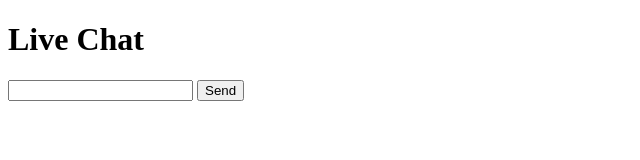
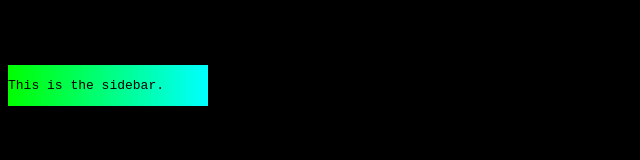
Before and after one commit to PurePro4562/Bard, a plain HTML site: page index.html in a window 1280 px wide. Shown: the whole page, without its empty margins (0-640 px from the left). Drawn offline with Linux system fonts and the light colour scheme.

Commit message:
Update index.html

```diff
--- a/index.html
+++ b/index.html
@@ -3,23 +3,31 @@
 <head>
   <meta charset="UTF-8">
   <meta name="viewport" content="width=device-width, initial-scale=1.0">
-  <title>Live Chat</title>
+  <title>My Website</title>
+  <style>
+    body {
+      font-family: monospace;
+      background-color: black;
+    }
+
+    sidebar {
+      background-image: linear-gradient(to right, lime, aqua);
+      width: 200px;
+      float: left;
+    }
+
+    main {
+      float: right;
+    }
+  </style>
 </head>
 <body>
-  <h1>Live Chat</h1>
-  <div id="messages"></div>
-  <input type="text" id="message">
-  <button id="send">Send</button>
-  <script>
-    var messages = document.getElementById("messages");
-    var messageInput = document.getElementById("message");
-    var sendButton = document.getElementById("send");
-
-    sendButton.addEventListener("click", function() {
-      var message = messageInput.value;
-      messages.innerHTML += "<p>" + message + "</p>";
-      messageInput.value = "";
-    });
-  </script>
+  <h1>My Website</h1>
+  <sidebar>
+    <p>This is the sidebar.</p>
+  </sidebar>
+  <main>
+    <p>This is the main content area.</p>
+  </main>
 </body>
 </html>
```
